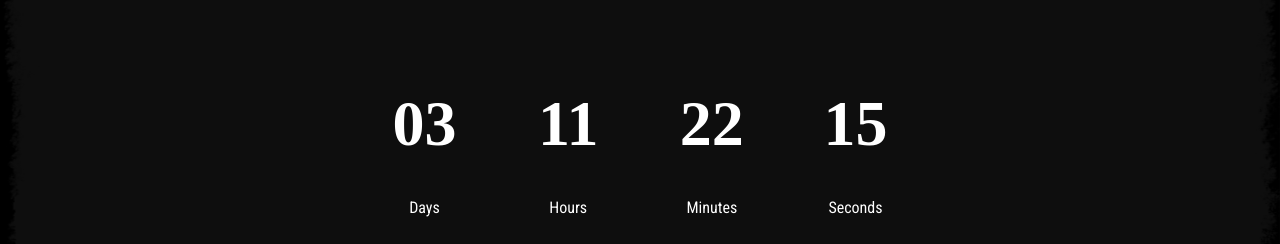
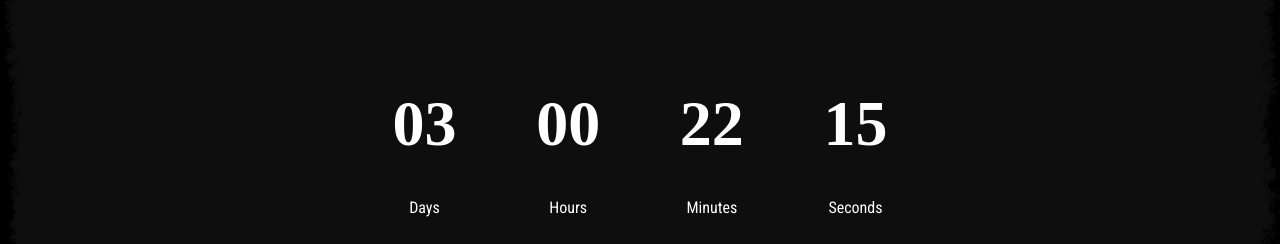
Before and after one commit to maelstrom-net/countdown-malragh-beta, a plain HTML site: page index.html in a window 1280 px wide. Shown: the part 370-614 px from the top of the page. Drawn offline with nearby package versions, Linux system fonts and the light colour scheme; a web font is replaced by a local one.

Commit message:
Update index.html

```diff
--- a/index.html
+++ b/index.html
@@ -200,7 +200,7 @@
     <div class="container">
 
         <!-- START: Countdown 1 -->
-        <div class="nk-countdown" data-end="2019-02-28 23:00" data-timezone="EST"></div>
+        <div class="nk-countdown" data-end="2019-02-28 12:00" data-timezone="EST"></div>
         <!-- END: Countdown 1 -->
 
     </div>
```
